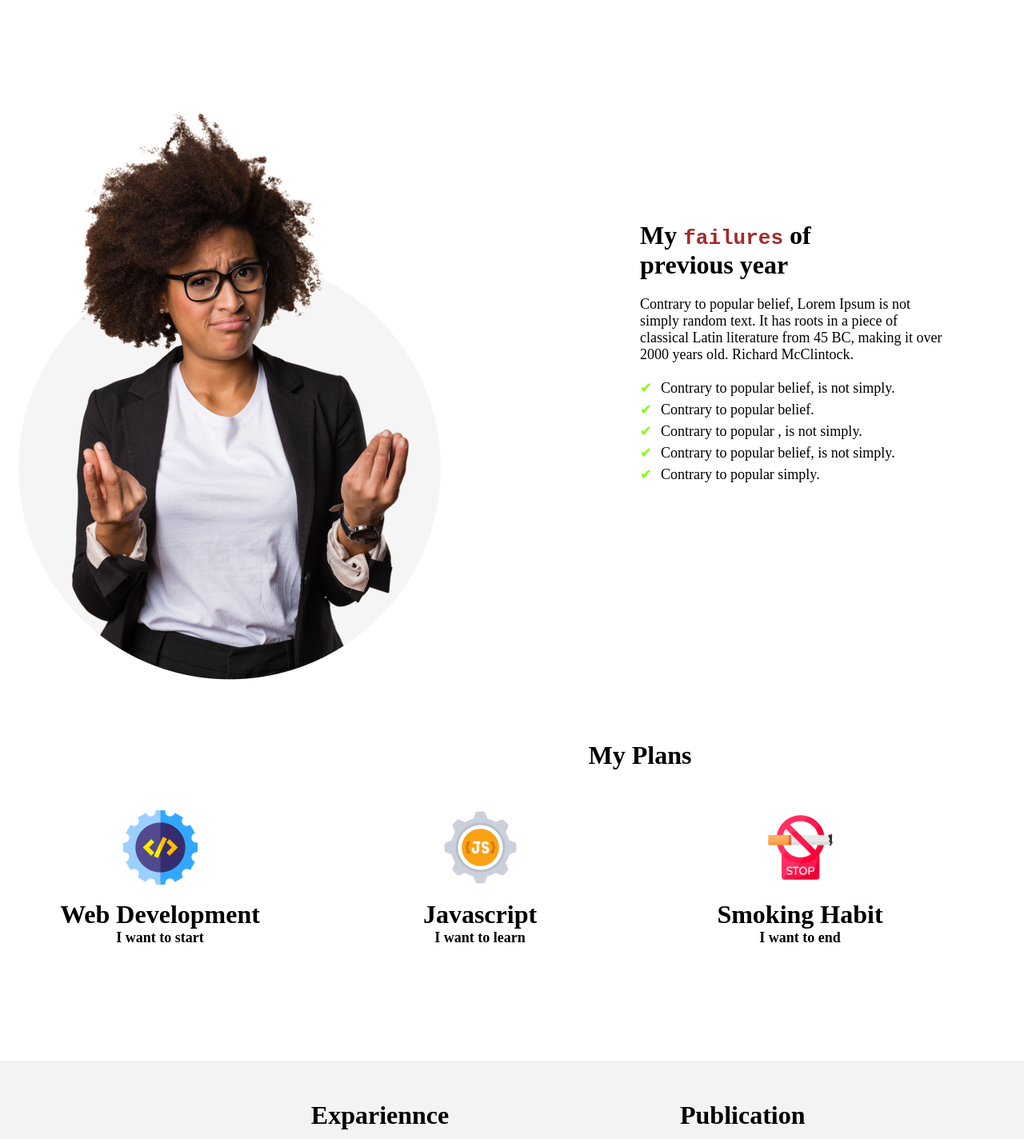
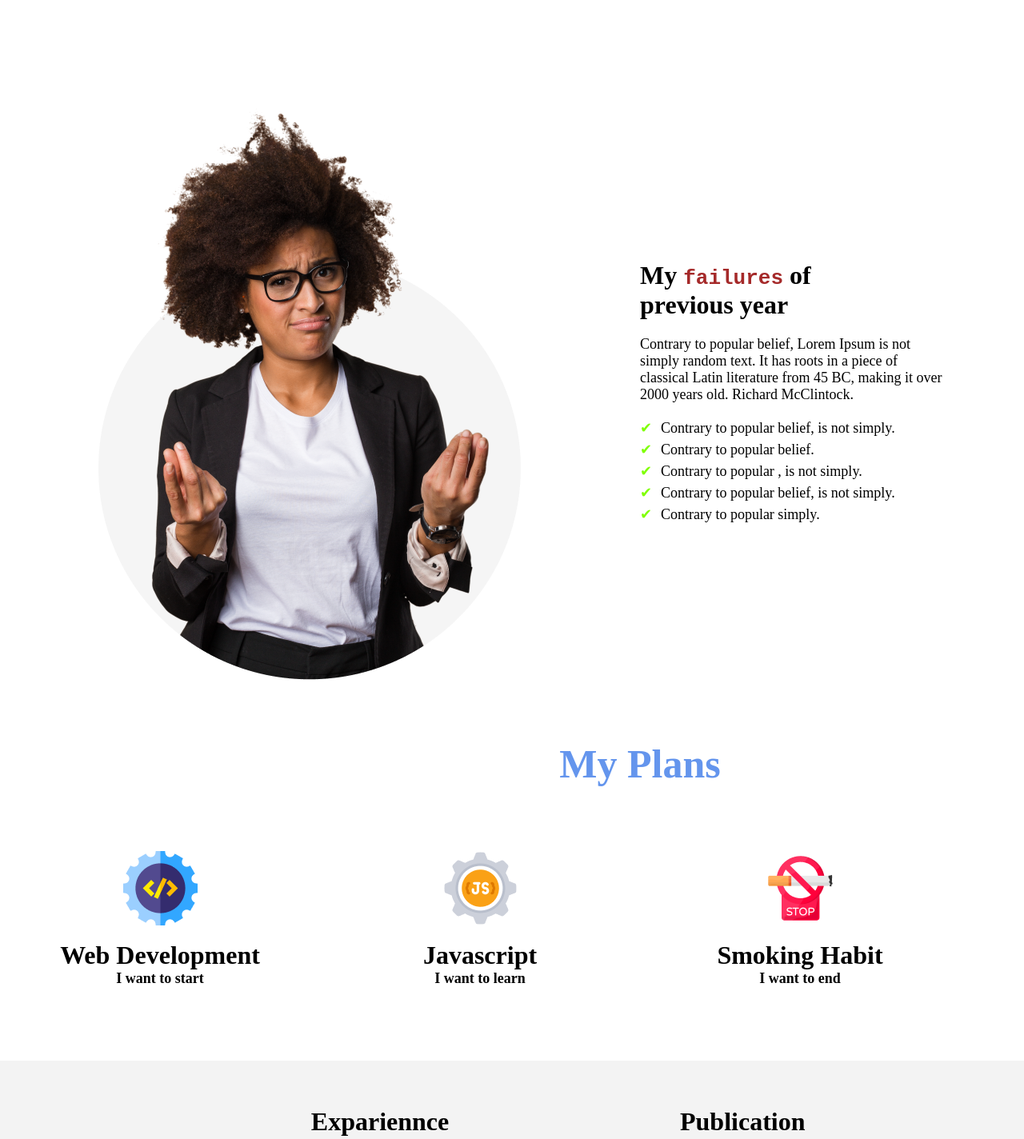
Before and after one commit to mdinamullah27/assignment_programming_hero_1, a plain HTML site: page index.html in a window 1280 px wide. Shown: the part 810-2234 px from the top of the page at 80% size. Drawn offline with Linux system fonts and the light colour scheme.

Commit message:
colour and error change

```diff
--- a/assets/style.css
+++ b/assets/style.css
@@ -34,11 +34,15 @@
     margin: 0 auto;
     margin-top: 10%;
 }
+.parson_image{
+    padding-left: 100px;
+    padding-bottom: 100px;
+}
 
 .person{
     width: 50%;
     height: 100%;
-    background-image: url("../images/person.png");
+    /* background-image: url("../images/person.png"); */
     background-repeat: no-repeat;
 
     float: left;
@@ -46,7 +50,7 @@
 .person_description{
     height: 100%;
     width: 50%;
-
+    padding-top: 50px;
     float:right;
 }
 /* failures section css  start*/
@@ -54,11 +58,13 @@
 
 /* My_plane section css  start*/
 .My_plane{
+    margin-top: 100px;
     width: 1600px;
     height: 400px;
-    text-align: center;
+    text-align: center ;
     font-weight: bold;
     margin: 0 auto;
+
 }
 .skills{
     float: left;
--- a/index.html
+++ b/index.html
@@ -25,7 +25,9 @@
 
     <!-- failures section start -->
     <div class="scond_banner">
-        <div class="person"></div>
+        <div class="person">
+            <img class="parson_image" src="./images/person.png" alt="">
+        </div>
         <div class="person_description">
             <h1 style="font-weight: bold;margin-top: 150px;">My <samp style="color: brown;">failures</samp> of</h1>
             <h1 style="font-weight: bold;"> previous year</h1>
@@ -45,7 +47,7 @@
 
     <!-- my plane section start -->
     <div class="My_plane">
-        <h1 style="margin-bottom: 50px;">My Plans</h1>
+        <h1 style="margin-bottom: 80px;color:cornflowerblue;font-size: 50px;font-weight: bold;">My Plans</h1>
         <div class="skills">
             <img style="margin-bottom: 15px;" src="./images/icons/web.png" alt="#">
             <h1>Web Development</h1>
@@ -100,7 +102,7 @@
 
     <div class="Gredient_style">
         <h1 style="color: white;font-weight: bold; ">Awlays keep a positive<br> mindset</h1>
-        <button style="color: hsl(160, 18%, 3%);padding: 15px;background-color: plum;margin-top: 20px;padding: 10px;border-radius: 5px;font-weight: bold;">Call
+        <button style="font-size: 20px; color: hsl(160, 18%, 3%);padding: 15px;background-color: plum;margin-top: 20px;padding: 20px;border-radius: 5px;font-weight: bold;">Call
             Now</button>
 
 
```
